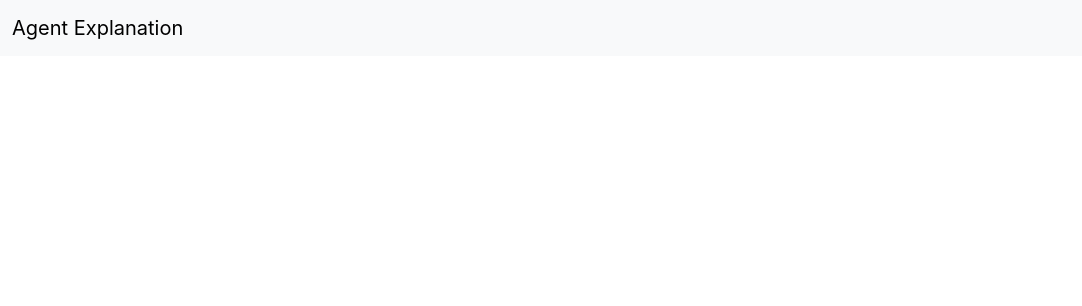
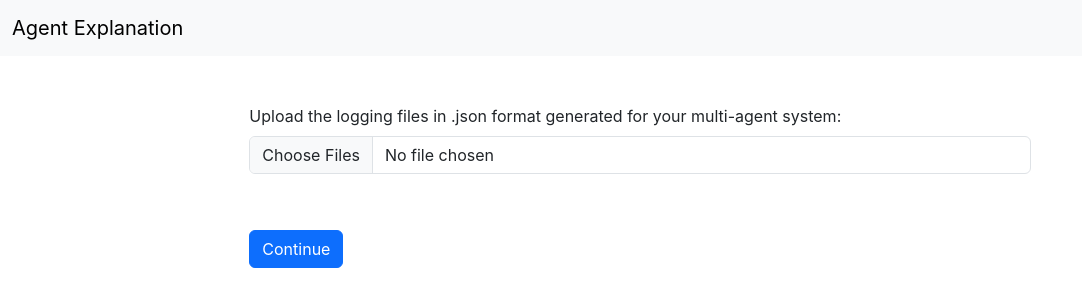
Before and after one commit to yan-elena/agent-explanation, a React (Create React App) app: page /#/agents in a window 1280 px wide. Before the commit this address led to /#/agents/1. Shown: the top 306 px of the page, without its empty margins (0-1082 px from the left). Built offline with nearby package versions, Linux system fonts and the light colour scheme.

Commit message:
feat(events): setting agent events page

```diff
--- a/src/App.js
+++ b/src/App.js
@@ -21,25 +21,10 @@ function App() {
     function setLogFiles(files) {
         // setAgents([]);
         setFiles(files);
-        navigate("/agents");
-        // Array.from(files).forEach(async file => {
-        //     let result = await new Promise((resolve) => {
-        //         let fileReader = new FileReader();
-        //         fileReader.onload = _ => resolve(fileReader.result);
-        //         fileReader.readAsText(file);
-        //     });
-        //
-        //     console.log("setAgents " + file.name)
-        //     setAgents(agents => ([
-        //         ...agents,
-        //         {name: file.name.replace(".json", ""), log: JSON.parse(result.toString())}
-        //         ])
-        //     );
-        // });
+        navigate("agents");
     }
 
     async function loadAgentLog(agent) {
-        console.log("loadAgentLog: " + agent)
         const file = Array.from(files).find(f => f.name === agent + ".json");
         let result = await new Promise((resolve) => {
             let fileReader = new FileReader();
@@ -56,7 +41,7 @@ function App() {
           <NavBar/>
           <Routes className="content">
               <Route path="/agents" element={<HomePage files={files} loadAgentLog={loadAgentLog}/>}/>
-              <Route path="/events" element={<AgentEventsPage agent={selectedAgent}/>}/>
+              <Route path="/agents/:agentName/" element={<AgentEventsPage agent={selectedAgent}/>}/>
               <Route path="/" exact element={<UploadLogPage setLogFiles={setLogFiles}/>}/>
           </Routes>
       </div>
--- a/src/component/Agent.js
+++ b/src/component/Agent.js
@@ -16,7 +16,7 @@ function Agent(props) {
 
             <Col className="mt-5 ms-3">
                 <ListGroup>
-                    <ListGroupItem  href={"/events"} onClick={() => props.loadAgentLog(props.name)} action>All</ListGroupItem >
+                    <ListGroupItem  href={"/agents/" + props.name} onClick={() => props.loadAgentLog(props.name)} action>All</ListGroupItem >
                     <ListGroupItem  href={"/beliefs"} onClick={() => props.loadAgentLog(props.name)} action>Beliefs</ListGroupItem >
                     <ListGroupItem  href={"/plans"} onClick={() => props.loadAgentLog(props.name)} action>Plans</ListGroupItem >
                     <ListGroupItem  href={"/intentions"} onClick={() => props.loadAgentLog(props.name)} action>Intentions</ListGroupItem >
--- a/src/index.js
+++ b/src/index.js
@@ -4,9 +4,9 @@ import 'bootstrap/dist/css/bootstrap.min.css';
 import './index.css';
 import App from './App';
 import reportWebVitals from './reportWebVitals';
-import {createHashRouter, RouterProvider} from "react-router-dom";
+import {createBrowserRouter, createHashRouter, RouterProvider} from "react-router-dom";
 
-const router = createHashRouter([
+const router = createBrowserRouter([
     {
         path: "/*",
         element: <App />,
--- a/src/pages/AgentEventsPage.js
+++ b/src/pages/AgentEventsPage.js
@@ -1,7 +1,7 @@
 import React from "react";
 
 function AgentEventsPage(props) {
-    console.log("AgentEventsPage")
+    console.log(props)
 
     return (
         <p>AgentEventsPage</p>
```
